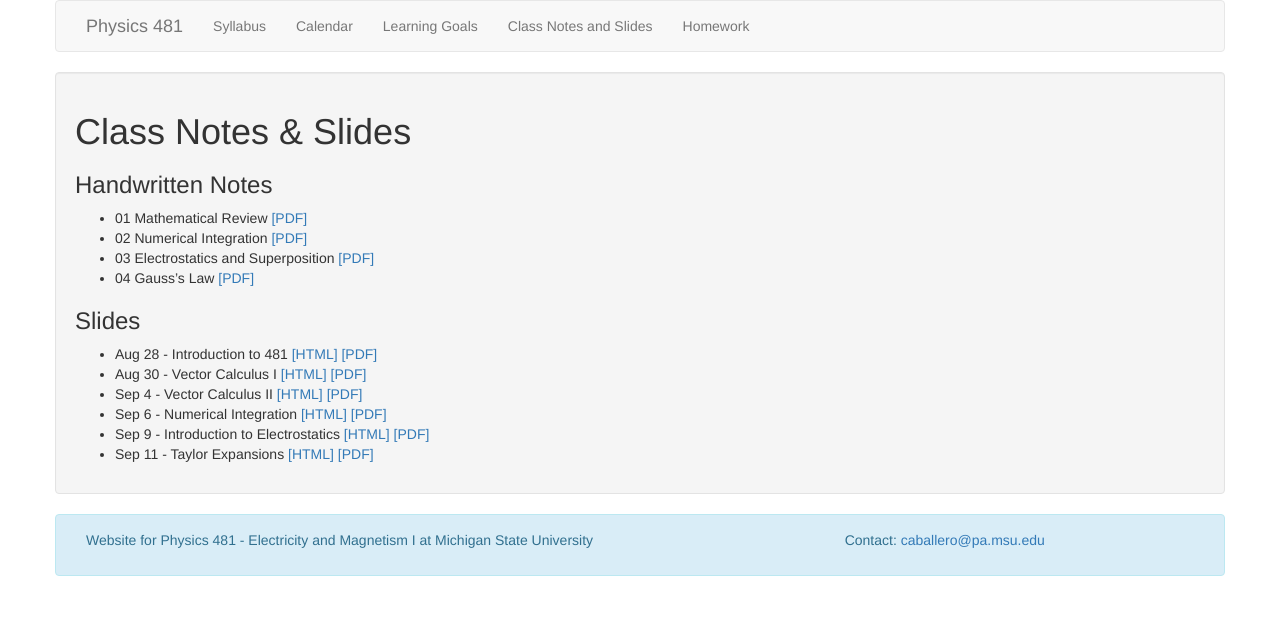
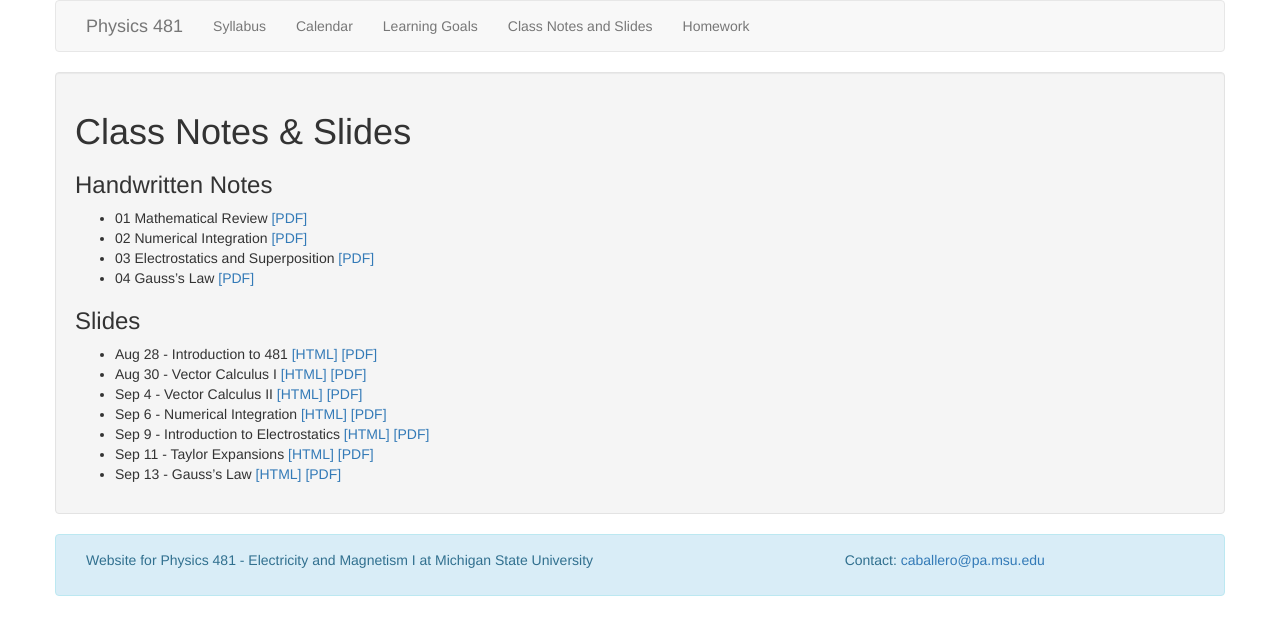
Before and after one commit to dannycab/phy481msu_f2019, a Jekyll site: the page built from notes/list_of_notes.md, in a window 1280 px wide. Shown: the top 635 px of the page. Built offline with Jekyll 4.4.1, drawn with Linux system fonts in a browser that asks for light colours.

Commit message:
updated with Gauss's Law slides

```diff
--- a/notes/list_of_notes.md
+++ b/notes/list_of_notes.md
@@ -19,3 +19,4 @@ permalink: notes/index.html
 - Sep 6 - Numerical Integration [[HTML]](./04-slides.html) [[PDF]](./04-slides.pdf)
 - Sep 9 - Introduction to Electrostatics [[HTML]](./05-slides.html) [[PDF]](./05-slides.pdf)
 - Sep 11 - Taylor Expansions [[HTML]](./06-slides.html) [[PDF]](./06-slides.pdf)
+- Sep 13 - Gauss's Law [[HTML]](./07-slides.html) [[PDF]](./07-slides.pdf)
```
Also changed, not shown: 3 other files.
